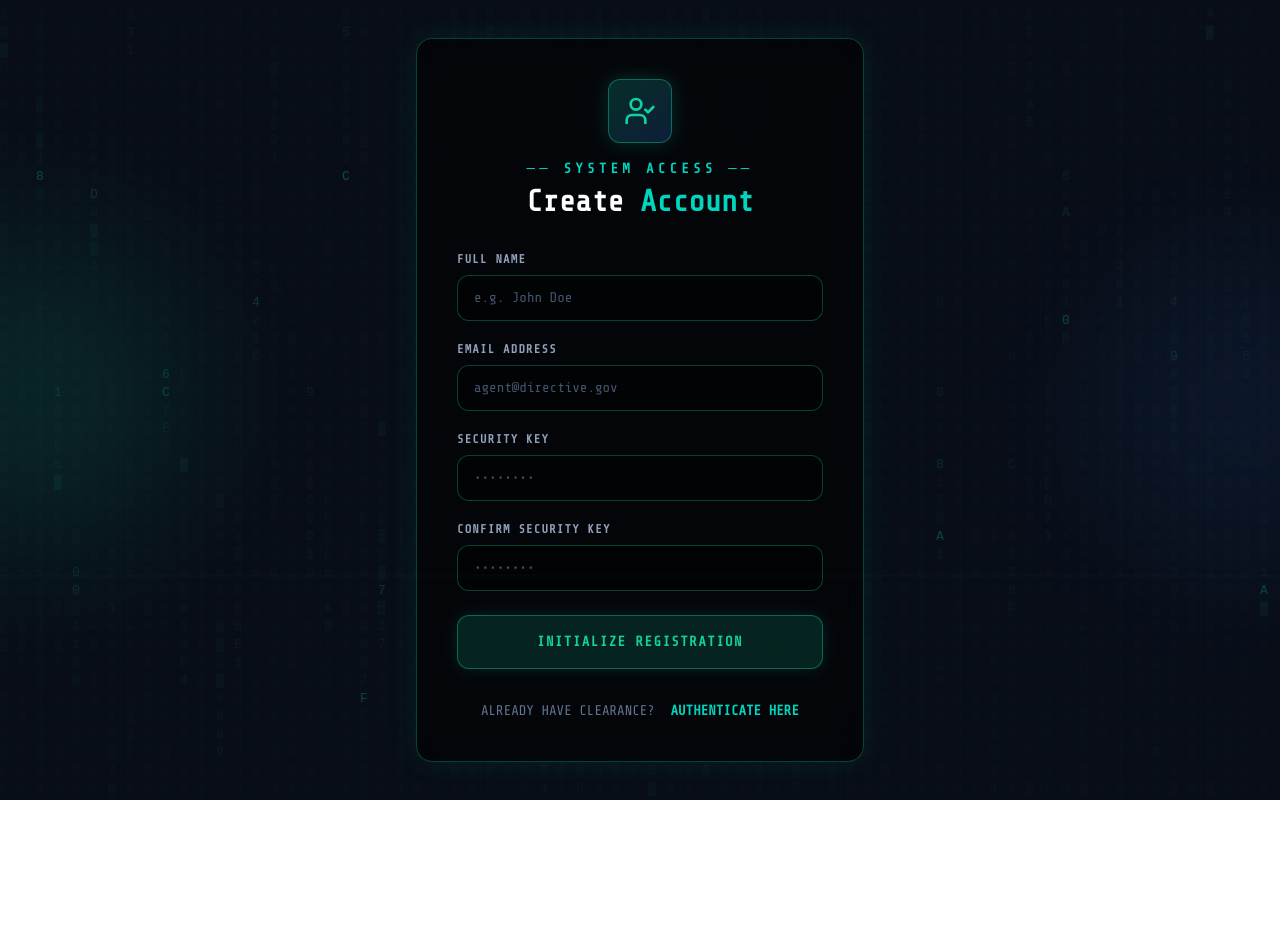
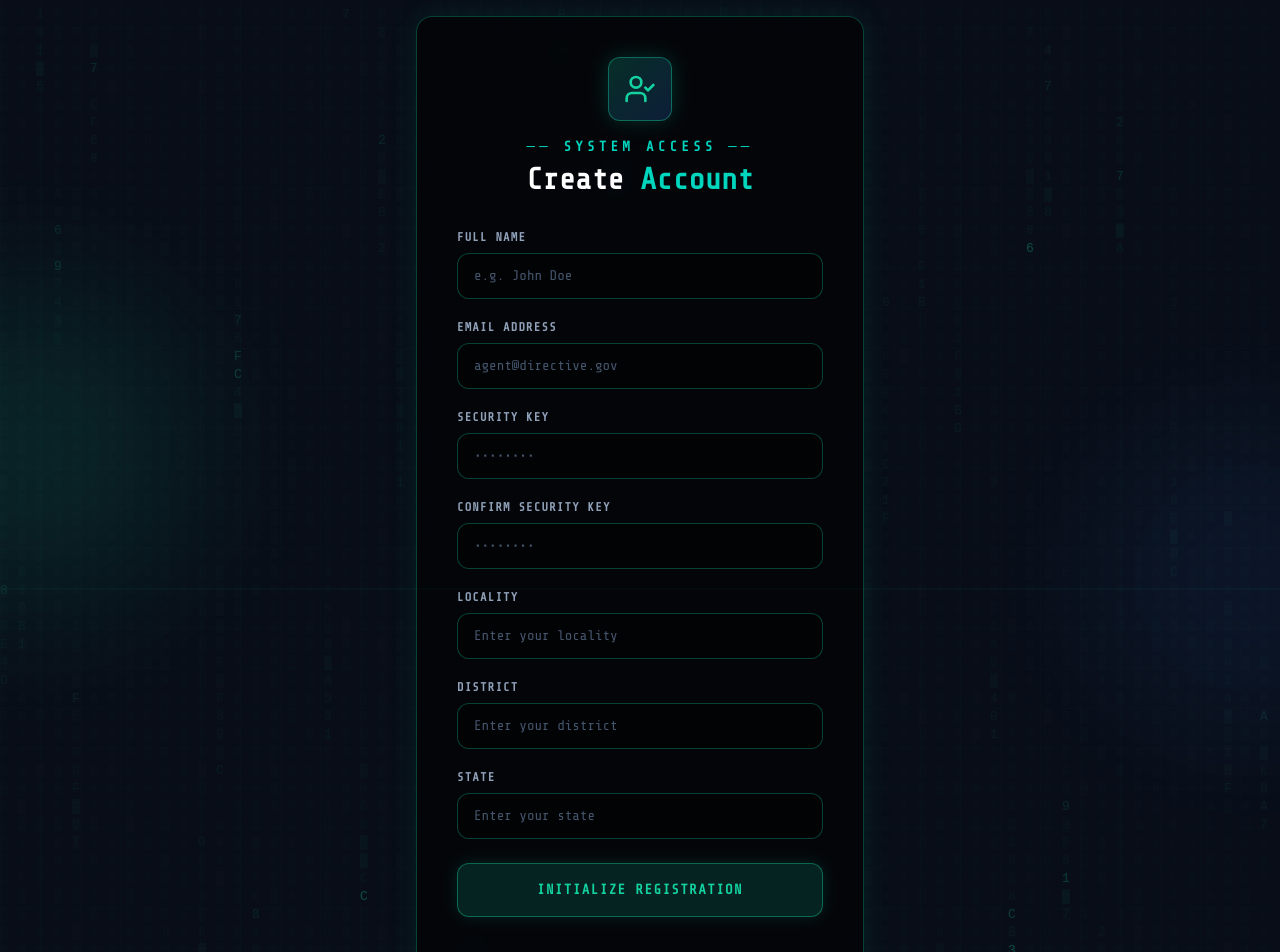
Before and after one commit to bhumikasharma1409/Digital-Evidence-Locker, a React app in the folder frontend/: page /register in a window 1280 px wide. Shown: the top 952 px of the page. Before the commit the page ends 800 px from the top, so only its background shows below. Built offline with nearby package versions, Linux system fonts and the light colour scheme; the HTML template or start-up script is replaced by a standard one.

Commit message:
feat: add locality, district, and state fields to registration and profile components

```diff
--- a/frontend/src/pages/Profile.jsx
+++ b/frontend/src/pages/Profile.jsx
@@ -128,7 +128,7 @@ export default function Profile() {
     }
 
     // Default mock data just in case structure differs
-    const displayUser = user || { fullName: "UNKNOWN AGENT", email: "REDACTED", role: "user" };
+    const displayUser = user || { fullName: "UNKNOWN AGENT", email: "REDACTED", role: "user", locality: "-", district: "-", state: "-" };
 
     return (
         <div className="min-h-screen w-full bg-[#0a0f1a] text-slate-100 overflow-x-hidden relative flex flex-col pt-12 pb-32" style={{ fontFamily: "system-ui, sans-serif" }}>
@@ -208,6 +208,22 @@ export default function Profile() {
                         </div>
                     </div>
 
+                    {/* Location Info Grid */}
+                    <div className="w-full mt-6 grid grid-cols-1 md:grid-cols-3 gap-4">
+                        <div className="p-4 rounded-xl border border-white/5 bg-white/5 text-left">
+                            <div className="text-[10px] text-slate-500 font-bold uppercase tracking-widest mb-1" style={{ fontFamily: "'Share Tech Mono', monospace" }}>LOCALITY</div>
+                            <div className="text-sm text-slate-200" style={{ fontFamily: "monospace" }}>{displayUser.locality || "-"}</div>
+                        </div>
+                        <div className="p-4 rounded-xl border border-white/5 bg-white/5 text-left">
+                            <div className="text-[10px] text-slate-500 font-bold uppercase tracking-widest mb-1" style={{ fontFamily: "'Share Tech Mono', monospace" }}>DISTRICT</div>
+                            <div className="text-sm text-slate-200" style={{ fontFamily: "monospace" }}>{displayUser.district || "-"}</div>
+                        </div>
+                        <div className="p-4 rounded-xl border border-white/5 bg-white/5 text-left">
+                            <div className="text-[10px] text-slate-500 font-bold uppercase tracking-widest mb-1" style={{ fontFamily: "'Share Tech Mono', monospace" }}>STATE</div>
+                            <div className="text-sm text-slate-200" style={{ fontFamily: "monospace" }}>{displayUser.state || "-"}</div>
+                        </div>
+                    </div>
+
                 </div>
 
             </div>
--- a/frontend/src/pages/Register.jsx
+++ b/frontend/src/pages/Register.jsx
@@ -40,7 +40,10 @@ export default function Register() {
         fullName: "",
         email: "",
         password: "",
-        confirmPassword: ""
+        confirmPassword: "",
+        locality: "",
+        district: "",
+        state: ""
     });
 
     const [errors, setErrors] = useState({});
@@ -48,7 +51,22 @@ export default function Register() {
     const [serverError, setServerError] = useState("");
 
     const handleChange = (e) => {
-        setFormData({ ...formData, [e.target.name]: e.target.value });
+        const { name, value } = e.target;
+
+        // Optional: auto-capitalize first letter of each word for location fields
+        const capitalizeWords = (str) => {
+            return String(str)
+                .split(" ")
+                .map((w) => (w ? w.charAt(0).toUpperCase() + w.slice(1) : ""))
+                .join(" ");
+        };
+
+        let newValue = value;
+        if (["locality", "district", "state"].includes(name)) {
+            newValue = capitalizeWords(value.trimStart());
+        }
+
+        setFormData({ ...formData, [name]: newValue });
         // Clear error for the specific field when user starts typing
         if (errors[e.target.name]) {
             setErrors({ ...errors, [e.target.name]: null });
@@ -77,6 +95,11 @@ export default function Register() {
             newErrors.confirmPassword = "Passwords do not match";
         }
 
+        // Location fields validation
+        if (!formData.locality || !String(formData.locality).trim()) newErrors.locality = "Locality is required";
+        if (!formData.district || !String(formData.district).trim()) newErrors.district = "District is required";
+        if (!formData.state || !String(formData.state).trim()) newErrors.state = "State is required";
+
         setErrors(newErrors);
         return Object.keys(newErrors).length === 0;
     };
@@ -95,11 +118,14 @@ export default function Register() {
                 headers: {
                     "Content-Type": "application/json",
                 },
-                body: JSON.stringify({
-                    fullName: formData.fullName,
-                    email: formData.email,
-                    password: formData.password
-                }),
+                    body: JSON.stringify({
+                        fullName: formData.fullName,
+                        email: formData.email,
+                        password: formData.password,
+                        locality: formData.locality,
+                        district: formData.district,
+                        state: formData.state,
+                    }),
             });
 
             const data = await response.json();
@@ -244,6 +270,57 @@ export default function Register() {
                         {errors.confirmPassword && <p className="mt-1 text-xs text-red-400">{errors.confirmPassword}</p>}
                     </div>
 
+                    {/* Locality Field */}
+                    <div>
+                        <label className="block text-xs font-bold text-slate-400 tracking-widest mb-2" style={{ fontFamily: "'Share Tech Mono', monospace" }}>
+                            LOCALITY
+                        </label>
+                        <input
+                            type="text"
+                            name="locality"
+                            value={formData.locality}
+                            onChange={handleChange}
+                            placeholder="Enter your locality"
+                            className={`w-full px-4 py-3 rounded-xl text-sm focus:outline-none transition-all placeholder:text-slate-600 focus:ring-1 ${errors.locality ? "border-red-500/50 focus:ring-red-500/50" : "border-teal-500/30 focus:ring-teal-400/50"}`}
+                            style={{ background: "rgba(0,0,0,0.4)", border: `1px solid ${errors.locality ? 'rgba(239,68,68,0.5)' : 'rgba(20,210,160,0.3)'}`, color: "#14d2a0", fontFamily: "'Share Tech Mono', monospace" }}
+                        />
+                        {errors.locality && <p className="mt-1 text-xs text-red-400">{errors.locality}</p>}
+                    </div>
+
+                    {/* District Field */}
+                    <div>
+                        <label className="block text-xs font-bold text-slate-400 tracking-widest mb-2" style={{ fontFamily: "'Share Tech Mono', monospace" }}>
+                            DISTRICT
+                        </label>
+                        <input
+                            type="text"
+                            name="district"
+                            value={formData.district}
+                            onChange={handleChange}
+                            placeholder="Enter your district"
+                            className={`w-full px-4 py-3 rounded-xl text-sm focus:outline-none transition-all placeholder:text-slate-600 focus:ring-1 ${errors.district ? "border-red-500/50 focus:ring-red-500/50" : "border-teal-500/30 focus:ring-teal-400/50"}`}
+                            style={{ background: "rgba(0,0,0,0.4)", border: `1px solid ${errors.district ? 'rgba(239,68,68,0.5)' : 'rgba(20,210,160,0.3)'}`, color: "#14d2a0", fontFamily: "'Share Tech Mono', monospace" }}
+                        />
+                        {errors.district && <p className="mt-1 text-xs text-red-400">{errors.district}</p>}
+                    </div>
+
+                    {/* State Field */}
+                    <div>
+                        <label className="block text-xs font-bold text-slate-400 tracking-widest mb-2" style={{ fontFamily: "'Share Tech Mono', monospace" }}>
+                            STATE
+                        </label>
+                        <input
+                            type="text"
+                            name="state"
+                            value={formData.state}
+                            onChange={handleChange}
+                            placeholder="Enter your state"
+                            className={`w-full px-4 py-3 rounded-xl text-sm focus:outline-none transition-all placeholder:text-slate-600 focus:ring-1 ${errors.state ? "border-red-500/50 focus:ring-red-500/50" : "border-teal-500/30 focus:ring-teal-400/50"}`}
+                            style={{ background: "rgba(0,0,0,0.4)", border: `1px solid ${errors.state ? 'rgba(239,68,68,0.5)' : 'rgba(20,210,160,0.3)'}`, color: "#14d2a0", fontFamily: "'Share Tech Mono', monospace" }}
+                        />
+                        {errors.state && <p className="mt-1 text-xs text-red-400">{errors.state}</p>}
+                    </div>
+
                     {/* Submit Button */}
                     <button
                         type="submit"
```
Also changed, not shown: 1 other file (tests, documents, lock files or other folders).
